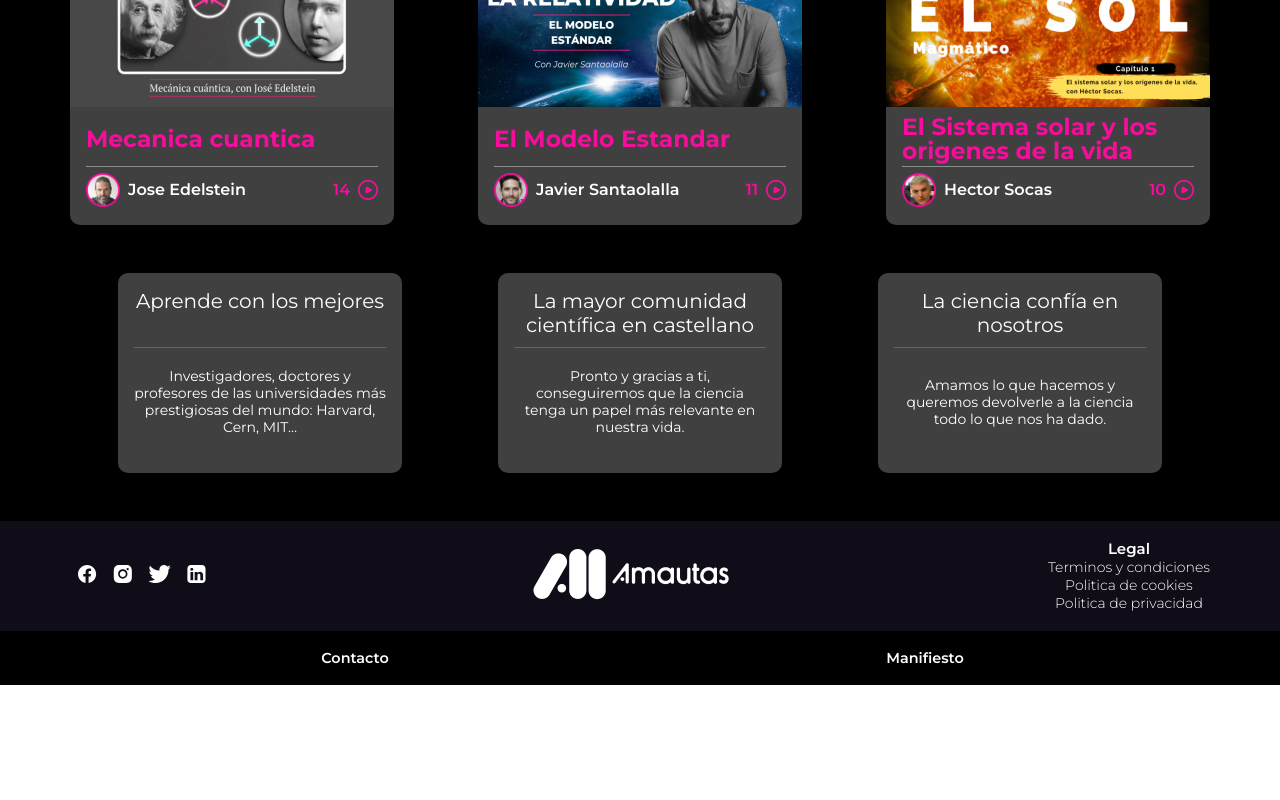
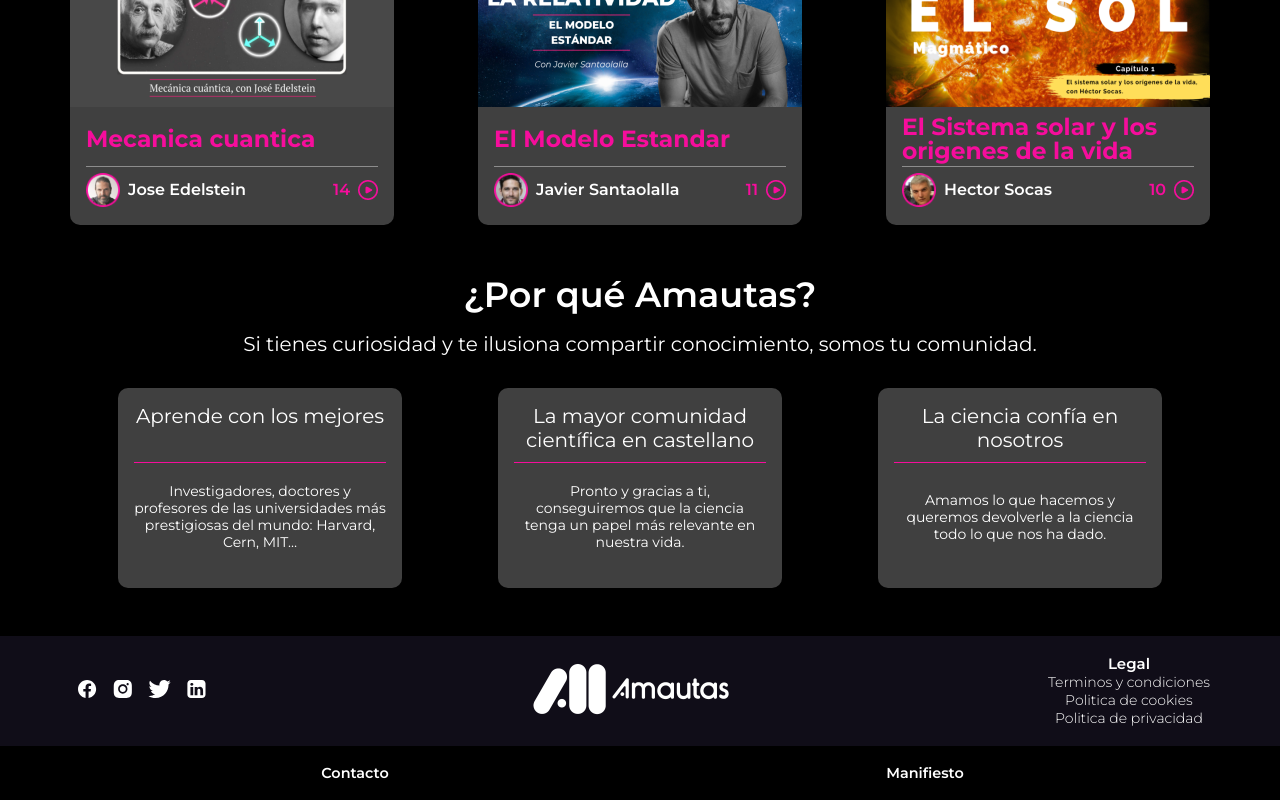
Before and after one commit to TiboGti/Amautas, a React (Create React App) app: page / in a window 1280 px wide. Shown: the part 933-1733 px from the top of the page. Before the commit the page ends 1618 px from the top, so only its background shows below. Built offline with nearby package versions, Linux system fonts and the light colour scheme.

Commit message:
tags sections

```diff
--- a/src/components/Tgas.js
+++ b/src/components/Tgas.js
@@ -6,6 +6,14 @@
 function Tgas() {
     return (
         <div className="container">
+            <div className="tag__section--title">
+                <h2>
+                    ¿Por qué Amautas?
+                </h2>
+                <p>
+                Si tienes curiosidad y te ilusiona compartir conocimiento, somos tu comunidad.
+                </p>
+            </div>
             <div className="tag__container">
                 {
                     tagData.map(infoTag =>(
--- a/src/components/style/card.css
+++ b/src/components/style/card.css
@@ -5,6 +5,28 @@
     justify-content: space-between;
     width: 100%;
 
+}
+
+.tag__section--title{
+    color: var(--withe-font);
+    width: 100%;
+    text-align: center;
+    margin-block: 2rem;
+}
+
+.tag__section--title h2{
+    font-style: normal;
+    font-weight: 600;
+    font-size: 35px;
+    line-height: 43px;
+}
+
+.tag__section--title p{
+    margin-block: 1rem;
+    font-style: normal;
+    font-weight: normal;
+    font-size: 20px;
+    line-height: 24px;
 }
 
 .card{
```
Also changed, not shown: src/components/Banner.js (added, +11 -0 lines).
